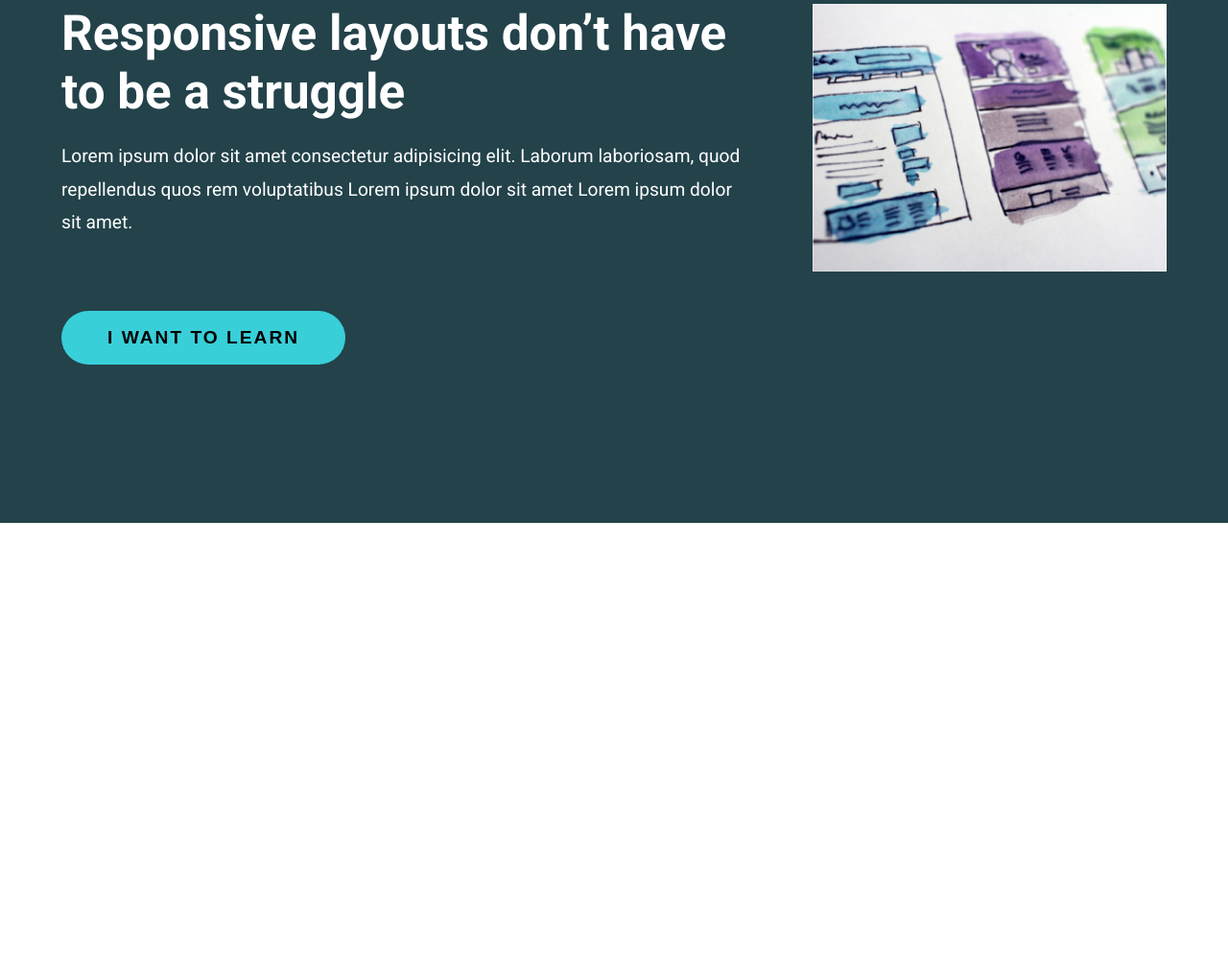
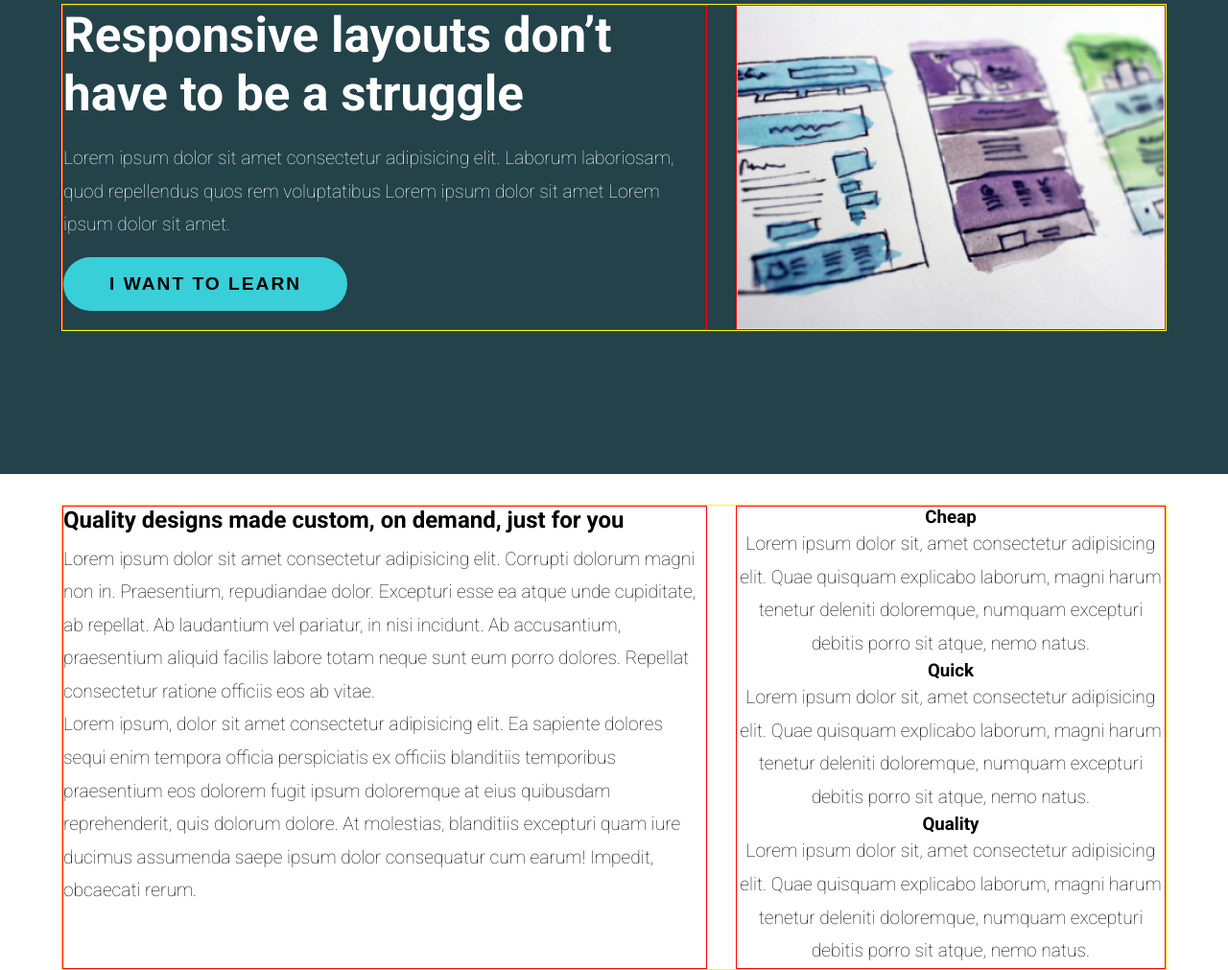
Before and after one commit to ChaitanyaVSH/21doruidesign, a plain HTML site: page Day9/index.html in a window 1280 px wide. Shown: the part 145-1156 px from the top of the page at 96% size. Before the commit the page ends 800 px from the top, so only its background shows below. Drawn offline with Linux system fonts and the light colour scheme.

Commit message:
Day 9: FlexBox Challenge 02

```diff
--- a/Day9/index.html
+++ b/Day9/index.html
@@ -15,10 +15,30 @@
                     <p>Lorem ipsum dolor sit amet consectetur adipisicing elit. Laborum laboriosam, quod repellendus quos rem voluptatibus Lorem ipsum dolor sit amet Lorem ipsum dolor sit amet.</p>
                     <button class="btn btn-primary">I want to learn</button>
                 </div>
-                <div class="showcase-image">
-                    <img src="./img/hero-img.jpg" alt="wireframes">
+                <img src="./img/hero-img.jpg" alt="wireframes" class="showcase-image">
+            </div>
+        </div>
+
+        <div class="container row">
+            <section class="main-content">
+                <h2>Quality designs made custom, on demand, just for you</h2>
+                <p>Lorem ipsum dolor sit amet consectetur adipisicing elit. Corrupti dolorum magni non in. Praesentium, repudiandae dolor. Excepturi esse ea atque unde cupiditate, ab repellat. Ab laudantium vel pariatur, in nisi incidunt. Ab accusantium, praesentium aliquid facilis labore totam neque sunt eum porro dolores. Repellat consectetur ratione officiis eos ab vitae.</p>
+                <p>Lorem ipsum, dolor sit amet consectetur adipisicing elit. Ea sapiente dolores sequi enim tempora officia perspiciatis ex officiis blanditiis temporibus praesentium eos dolorem fugit ipsum doloremque at eius quibusdam reprehenderit, quis dolorum dolore. At molestias, blanditiis excepturi quam iure ducimus assumenda saepe ipsum dolor consequatur cum earum! Impedit, obcaecati rerum.</p>
+            </section>
+            <aside class="aside">
+                <div>
+                    <h3>Cheap</h3>
+                    <p>Lorem ipsum dolor sit, amet consectetur adipisicing elit. Quae quisquam explicabo laborum, magni harum tenetur deleniti doloremque, numquam excepturi debitis porro sit atque, nemo natus.</p>
                 </div>
-            </div>
+                <div>
+                    <h3>Quick</h3>
+                    <p>Lorem ipsum dolor sit, amet consectetur adipisicing elit. Quae quisquam explicabo laborum, magni harum tenetur deleniti doloremque, numquam excepturi debitis porro sit atque, nemo natus.</p>
+                </div>
+                <div>
+                    <h3>Quality</h3>
+                    <p>Lorem ipsum dolor sit, amet consectetur adipisicing elit. Quae quisquam explicabo laborum, magni harum tenetur deleniti doloremque, numquam excepturi debitis porro sit atque, nemo natus.</p>
+                </div>
+            </aside>
         </div>
     </main>
 </body>
--- a/Day9/styles.css
+++ b/Day9/styles.css
@@ -1,4 +1,4 @@
-@import url('https://fonts.googleapis.com/css2?family=Poppins:wght@300;500;700&family=Roboto:wght@400;700&display=swap');
+@import url('https://fonts.googleapis.com/css2?family=Poppins:wght@300;500;700&family=Roboto:wght@100;400;700&display=swap');
 
 * {
     margin: 0;
@@ -49,8 +49,8 @@ h2 {
 
 p {
     font-size: 1.2rem;
+    font-weight: 100;
     line-height: 1.8;
-    margin-bottom: 3em;
 }
 
 img {
@@ -61,9 +61,16 @@ img {
     display: flex;
     gap: 30px;
     justify-content: space-between;
+    border: 1px solid yellow;
 }
 
 /* UTILITY STYLES END */
+
+.container {
+    width: 90%;
+    max-width: 1200px;
+    margin: 0 auto;
+}
 
 .showcase {
     background-color: #23424A;
@@ -73,19 +80,22 @@ img {
     margin-bottom: 2em;
 }
 
-.showcase-image {
-    align-self: flex-start;
-    width: 32%;
+.main-content {
+    width: 60%;
+    border: 1px solid red;
 }
 
-.container {
-    width: 90%;
-    max-width: 1250px;
-    margin: 0 auto;
+.showcase-image {
+    /* If this is not set, image would stretch to the fullest. */
+    align-self: flex-start;
+    width: 40%;
+    border: 1px solid red;
 }
 
-.main-content {
-    width: 62%;
+.aside {
+    width: 40%;
+    border: 1px solid red;
+    text-align: center;
 }
 
 @media(max-width: 1000px) {
```
Also changed, not shown: 1 other file.
